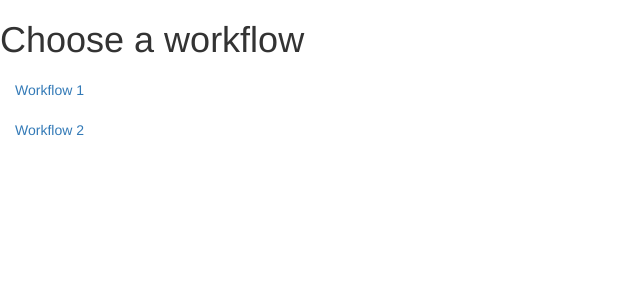
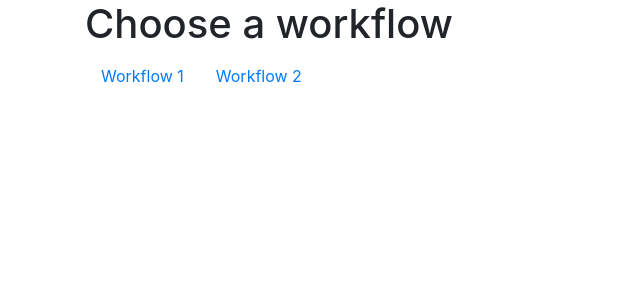
Before and after one commit to harperj1029/mako-worklow, a React (Create React App) app: page / in a window 1280 px wide. Shown: the top 300 px of the page, without its empty margins (0-640 px from the left). Built offline with nearby package versions, Linux system fonts and the light colour scheme; what react-router-prop-types would draw is missing.

Commit message:
navigation

```diff
--- a/package.json
+++ b/package.json
@@ -3,7 +3,9 @@
   "version": "0.1.0",
   "private": true,
   "dependencies": {
-    "bootstrap": "^3.3.7",
+    "bootstrap": "^4.0.0",
+    "jquery": "^3.3.1",
+    "popper": "^1.0.1",
     "prop-types": "^15.6.1",
     "react": "^16.2.0",
     "react-dom": "^16.2.0",
--- a/public/index.html
+++ b/public/index.html
@@ -10,6 +10,7 @@
     -->
     <link rel="manifest" href="%PUBLIC_URL%/manifest.json">
     <link rel="shortcut icon" href="%PUBLIC_URL%/favicon.ico">
+    <script defer src="https://use.fontawesome.com/releases/v5.0.8/js/all.js"></script>
     <!--
       Notice the use of %PUBLIC_URL% in the tags above.
       It will be replaced with the URL of the `public` folder during the build.
@@ -25,7 +26,7 @@
     <noscript>
       You need to enable JavaScript to run this app.
     </noscript>
-    <div id="root"></div>
+    <div id="root" class="container"></div>
     <!--
       This HTML file is a template.
       If you open it directly in the browser, you will see an empty page.
--- a/src/components/workflow/WorkflowList.jsx
+++ b/src/components/workflow/WorkflowList.jsx
@@ -8,8 +8,8 @@ const WorkflowList = () => {
                 <h1>Choose a workflow</h1>
             </header>
         <ul className="nav">
-            <li><Link to="/w/one">Workflow 1</Link></li>
-            <li><Link to="/w/two">Workflow 2</Link></li>
+            <li className="nav-item"><Link className="nav-link" to="/w/one">Workflow 1</Link></li>
+            <li className="nav-item"><Link className="nav-link" to="/w/two">Workflow 2</Link></li>
         </ul>
         </div>
     );
--- a/src/components/workflow/WorkflowNav.jsx
+++ b/src/components/workflow/WorkflowNav.jsx
@@ -2,10 +2,10 @@ import React from "react";
 import PropTypes from "prop-types";
 
 const WorkflowNav = ({onNavigate, allowPrevious, allowNext}) => (<div>
-    <button type="button" form="steps" disabled={!allowPrevious} className="btn btn-default" onClick={() => onNavigate("previous")}>
+    <button type="button" form="steps" disabled={!allowPrevious} className="btn btn-secondary" onClick={() => onNavigate("previous")}>
         <span className="fa fa-chevron-left" style={{marginRight: "5px"}}></span>Previous
     </button>
-    <button type="button" form="steps" disabled={!allowNext} className="btn btn-default" onClick={() => onNavigate("next")}>
+    <button type="button" form="steps" disabled={!allowNext} className="btn btn-secondary" onClick={() => onNavigate("next")}>
         Next
         <span className="fa fa-chevron-right" style={{marginLeft: "10px"}}></span>
     </button>
--- a/src/custom.scss
+++ b/src/custom.scss
@@ -0,0 +1 @@
+@import "../node_modules/bootstrap/scss/bootstrap";
--- a/src/index.js
+++ b/src/index.js
@@ -1,8 +1,8 @@
 import React from 'react';
 import ReactDOM from 'react-dom';
 import App from './App';
-import 'bootstrap/dist/css/bootstrap.css';
-import 'bootstrap/dist/css/bootstrap-theme.css';
+import 'bootstrap/dist/css/bootstrap.min.css';
+import './custom.scss';
 import {BrowserRouter} from "react-router-dom";
 
 ReactDOM.render((
```
Also changed, not shown: 1 other file (tests, documents, lock files or other folders).
